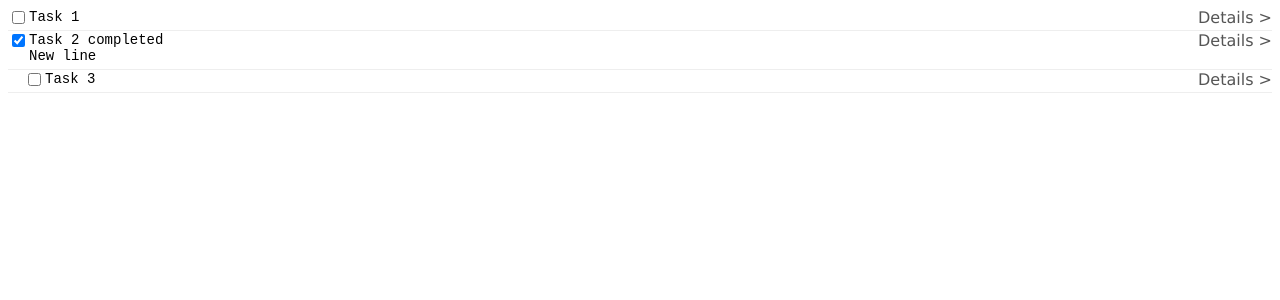
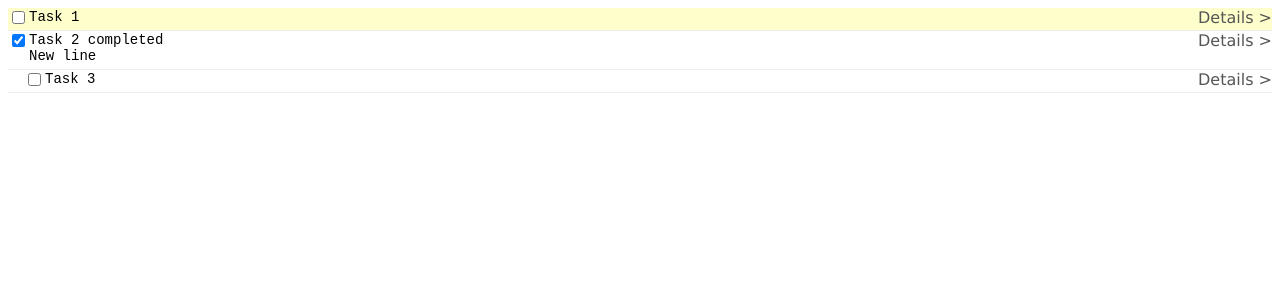
Before and after one commit to AlexeyPtitsyn/simple-tasks-project, a React app: page / in a window 1280 px wide. Shown: the top 300 px of the page. Built offline with nearby package versions, Linux system fonts and the light colour scheme; the HTML template or start-up script is replaced by a standard one.

Commit message:
Added base `TaskComponent` UI functions.

```diff
--- a/src/components/TaskComponent.jsx
+++ b/src/components/TaskComponent.jsx
@@ -22,14 +22,20 @@ import './TaskComponent.scss';
  */
 
 /**
- * @typedef {Function} OnChange
- * @param {Task} item - Modified task.
+ * @typedef {Function} ChangeCallback
+ * @param {Task} item - Task.
  */
 
 /**
  * @typedef {Object} TaskComponentParams
  * @property {Task} item - Task item.
- * @property {OnChange} onChange - onChage function call.
+ * @property {bool} isFocused - Is item should be focused?
+ * @property {ChangeCallback} onChange - onChage function call.
+ * @property {ChangeCallback} onInsert - on insert new task callback.
+ * @property {ChangeCallback} onGoUp - select previous task key pressed.
+ * @property {ChangeCallback} onGoDown - select next task key pressed.
+ * @property {ChangeCallback} onMoveUp - move task upper key pressed.
+ * @property {ChangeCallback} onMoveDown - move task lower key pressed.
  */
 
 /**
@@ -51,6 +57,13 @@ function TaskComponent(params) {
       textareaRef.current.style.height = scrollHeight + "px";
     }
   }, [item]);
+
+  // Adjust focus
+  useEffect(() => {
+    if(params.isFocused) {
+      textareaRef.current.focus();
+    }
+  }, [params.isFocused]);
 
   const changeCompleted = () => {
     if(item.completed == null) {
@@ -80,6 +93,34 @@ function TaskComponent(params) {
     // Create new record
     if(e.key == 'Enter' && !e.shiftKey) {
       e.preventDefault();
+      params.onInsert(item);
+      return;
+    }
+
+    if(e.key == "ArrowUp") {
+      if(e.altKey) {
+        e.preventDefault();
+        params.onMoveUp(item);
+        return;
+      }
+
+      if(e.target.selectionStart == 0) {
+        params.onGoUp(item);
+        return;
+      }
+    }
+
+    if(e.key == "ArrowDown") {
+      if(e.altKey) {
+        e.preventDefault();
+        params.onMoveDown(item);
+        return;
+      }
+
+      if(e.target.selectionStart == e.target.value.length) {
+        params.onGoDown(item);
+        return;
+      }
     }
   };
 
@@ -94,8 +135,9 @@ function TaskComponent(params) {
       </div>
       <div className="task-component__text-area">
         <textarea className="task-component__text-field"
-          ref={textareaRef}
-          value={item.text}
+          ref={ textareaRef }
+          value={ item.text }
+          autoFocus={ params.isFocused }
           onChange={(e) => {
             params.onChange({ ...item, text: e.target.value });
           }}
--- a/src/components/TasksComponent.jsx
+++ b/src/components/TasksComponent.jsx
@@ -64,11 +64,12 @@ const tasksSource = [
 
 function TasksComponent() {
   const [tasks, setTasks] = useState(tasksSource);
+  const [focusIndex, setFocusIndex] = useState(0);
 
   const updateItem = (newItem) => {
     let newTasks = [];
 
-    tasks.forEach((task, i) => {
+    tasks.forEach((task) => {
       if(task.id == newItem.id) {
         newTasks.push(newItem);
         return;
@@ -80,9 +81,42 @@ function TasksComponent() {
     setTasks(newTasks);
   };
 
-  const items = tasks.map((item) => {
+  const goUp = (item) => {
+    let index = tasks.findIndex(task => task.id == item.id);
+
+    if(index <= 0) return;
+
+    index--;
+    setFocusIndex(index);
+  };
+
+  const goDown = (item) => {
+    let index = tasks.findIndex(task => task.id == item.id);
+
+    if(index >= tasks.length - 1) return;
+
+    index++;
+    setFocusIndex(index);
+  };
+
+  const moveUp = (item) => {
+    // TODO
+  };
+
+  const moveDown = (item) => {
+    // TODO
+  };
+
+  const items = tasks.map((item, index) => {
     return (
-      <TaskComponent key={ item.id } item={ item } onChange={updateItem} />
+      <TaskComponent key={ item.id }
+        item={ item }
+        isFocused={ focusIndex == index}
+        onChange={updateItem}
+        onGoUp={goUp}
+        onGoDown={goDown}
+        onMoveUp={moveUp}
+        onMoveDown={moveDown} />
     );
   });
 
```
